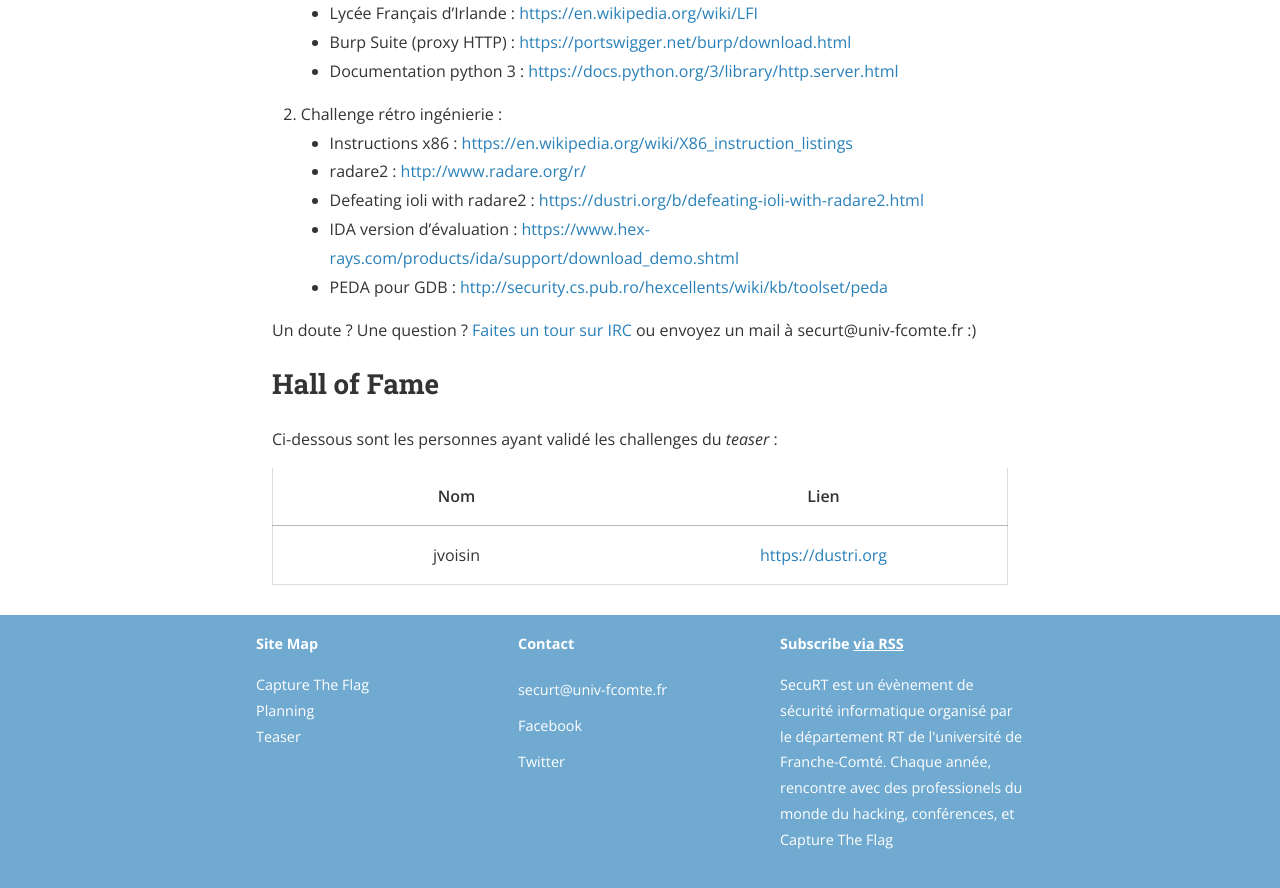
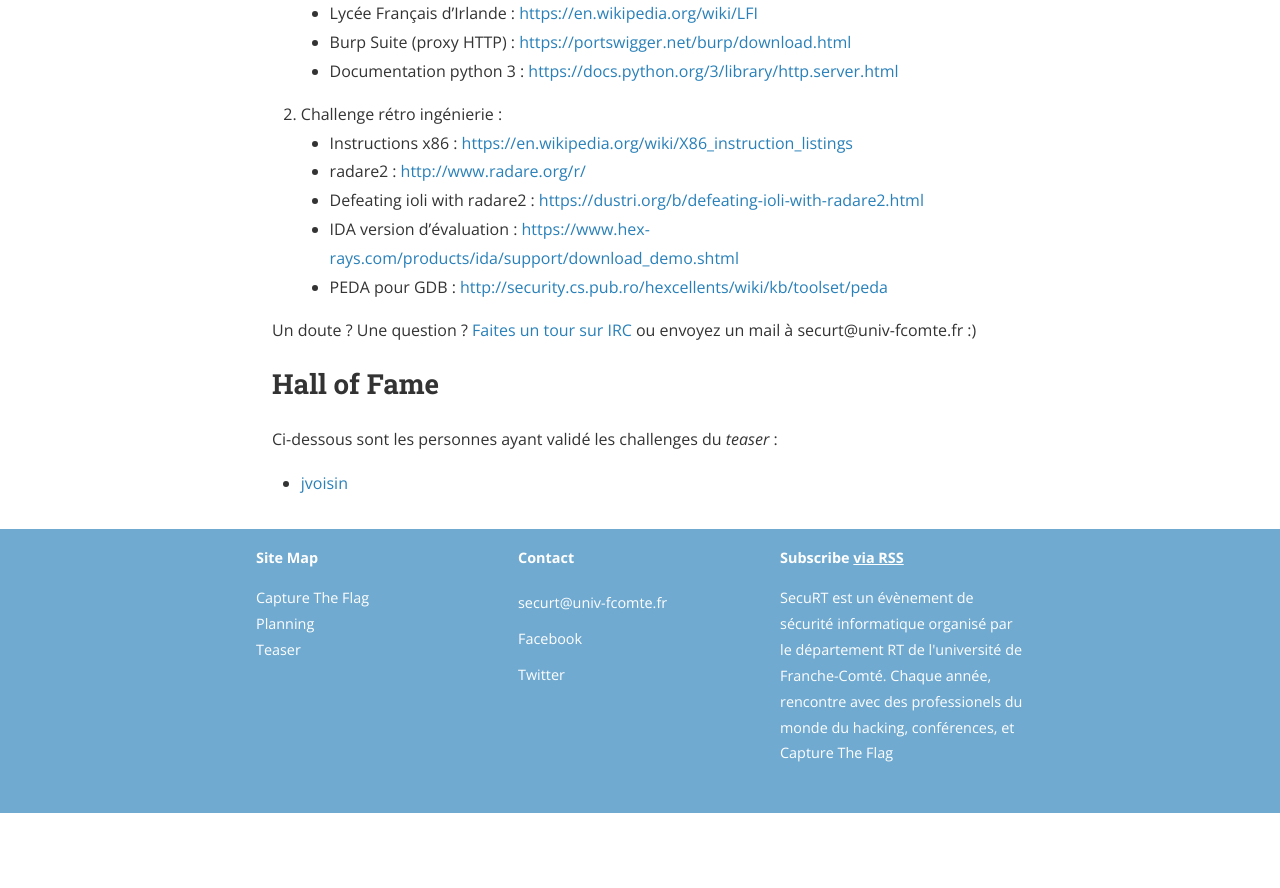
Before and after one commit to SecuRT/securt.github.io, a Jekyll site: the page built from teaser.md, in a window 1280 px wide and 900 px high, scrolled down 891 px. Shown: the top 888 px of the window. Built offline with Jekyll 4.4.1, drawn with Linux system fonts in a browser that asks for light colours; nearby versions of some CDN libraries; after the commit the page ends 1704 px from its top, so only the background shows below that.

Commit message:
[teaser] HoF uses a list

```diff
--- a/teaser.md
+++ b/teaser.md
@@ -44,6 +44,4 @@
 
 Ci-dessous sont les personnes ayant validé les challenges du *teaser* :
 
-Nom | Lien
-:---: | :---:
-jvoisin | <https://dustri.org>
++ [jvoisin](https://dustri.org)
```
